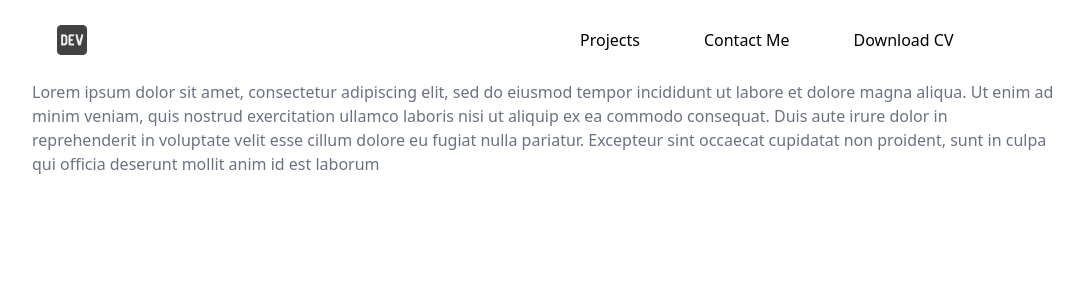
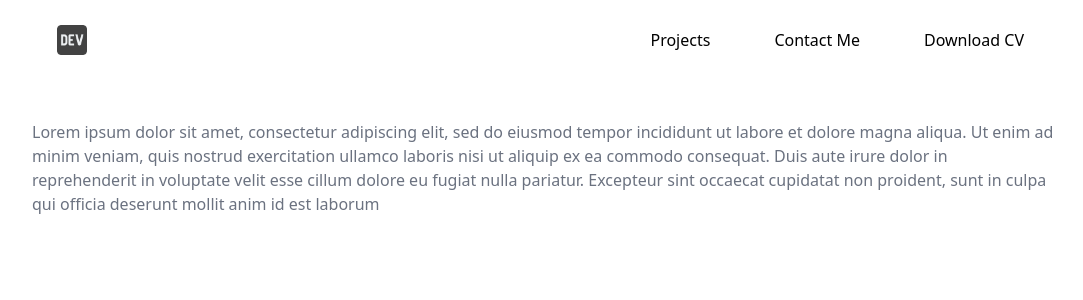
Before and after one commit to SKaraboM/skarabom.github.io, a React (Create React App) app: page / in a window 1280 px wide. Shown: the top 300 px of the page, without its empty margins (96-1179 px from the left). Built offline with nearby package versions, Linux system fonts and the light colour scheme.

Commit message:
Refactor Main component layout for improved structure and styling

```diff
--- a/src/Components/Main.js
+++ b/src/Components/Main.js
@@ -4,8 +4,9 @@ import React, { useState } from "react";
 const Main = () => {
     const [menuOpen, setMenuOpen] = useState(false);
     return (
-        <div class="relative bg-white dark:bg-black text-black dark:text-white font-[family-name: Supreme] flex flex-col items-center" >
-            <div className="NavBar" class="grid grid-cols-2 gap-2 md:gap-15 h-20 bg-white dark:bg-black text-black dark:text-white min-w-100 lg:w-4/5 md:my-auto">
+        <div class="bg-white dark:bg-black">
+            <div class="relative bg-white dark:bg-black text-black dark:text-white font-[family-name: Supreme] flex flex-col md:items-center" >
+                <div className="NavBar" class="flex justify-between h-20 bg-white dark:bg-black text-black dark:text-white min-w-100 lg:w-4/5 md:my-auto">
                     <ul class="my-auto mx-2 md:mx-5">
                         <li>
                             <span class="flex flex-row">
@@ -38,7 +39,9 @@ const Main = () => {
                         </ul>
                     )}
                 </div>
-            <div className="body" class="text-gray-500 mt-500 w-4/5 md:my-auto ">
+
+            </div>
+            <div className="body" class=" text-gray-500 dark:text-white w-4/5 flex flex-col md:flex-row md:justify-between md:items-center mx-auto my-10">
                 <p >Lorem ipsum dolor sit amet,
                     consectetur adipiscing elit, sed do eiusmod tempor incididunt ut labore et
                     dolore magna aliqua. Ut enim ad minim veniam, quis nostrud exercitation ullamco
```
Lines whose indentation alone changed are shown as unchanged.
